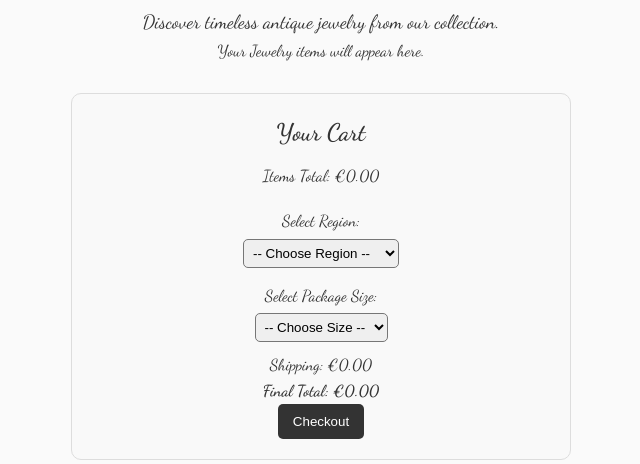
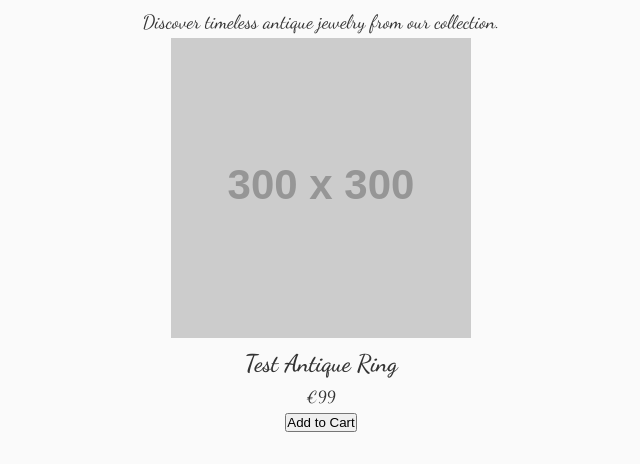
Before and after one commit to aphroditeantiques/aphrodite-antiques, a plain HTML site: page jewelry.html in a window 1280 px wide. Shown: the part 87-551 px from the top of the page, without its empty margins (319-959 px from the left). Drawn offline with Linux system fonts and the light colour scheme; placeholder pictures from the web are drawn by us.

Commit message:
Update jewelry.html
U

```diff
--- a/jewelry.html
+++ b/jewelry.html
@@ -13,8 +13,14 @@
     <p>Discover timeless antique jewelry from our collection.</p>
   </header>
 
+  <!-- ✅ Your First Test Product -->
   <section class="products">
-    <p class="placeholder">Your Jewelry items will appear here.</p>
+    <div class="product">
+      <img src="https://via.placeholder.com/300x300.png?text=Test+Ring" alt="Test Antique Ring">
+      <h2>Test Antique Ring</h2>
+      <p>€99</p>
+      <button onclick="addToCart('Test Antique Ring', 99)">Add to Cart</button>
+    </div>
   </section>
 
   <!-- Cart -->
```
